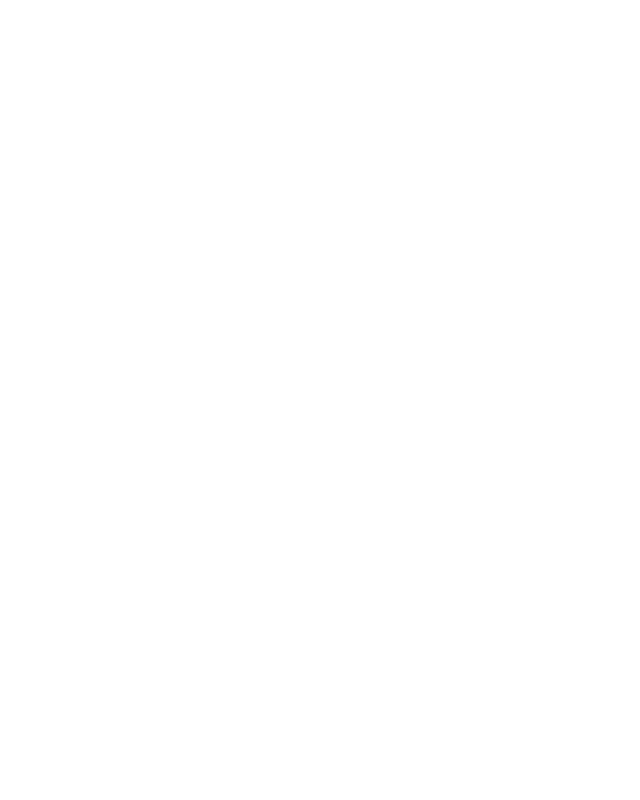
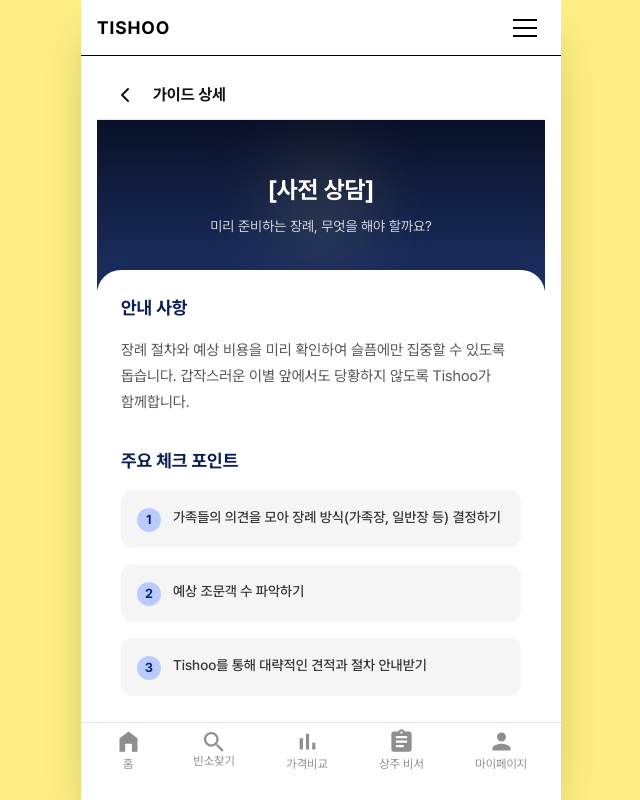
Before and after one commit to dokkk0dahee/Tishoo, a React (Vite) app: page /guide/1 in a window 1280 px wide. Before the commit this address had no page. Shown: the whole page, without its empty margins (319-959 px from the left). Built offline with nearby package versions, Linux system fonts and the light colour scheme.

Commit message:
[FEAT] 가이드 페이지 연결

```diff
--- a/src/App.jsx
+++ b/src/App.jsx
@@ -5,6 +5,7 @@
 import Community from "./pages/compare/Page2";
 import Profile from "./pages/mypage/Page3";
 import Onboarding from "./pages/home/Onboarding";
+import GuideDetail from "./pages/home/GuideDetail";
 
 function App() {
   return (
@@ -16,6 +17,7 @@
           <Route path="/page2" element={<Community />} />
           <Route path="/page3" element={<Profile />} />
           <Route path="/onboarding" element={<Onboarding />} />
+          <Route path="/guide/:id" element={<GuideDetail />} />
         </Route>
       </Routes>
     </BrowserRouter>
--- /dev/null
+++ b/src/pages/home/GuideDetail.jsx
@@ -0,0 +1,114 @@
+import { useParams, useNavigate } from "react-router-dom";
+
+// 🌟 각 가이드의 상세 내용 데이터 (해커톤용으로 파일 안에 직접 넣었습니다)
+const guideDetails = {
+    consult: {
+        title: "[사전 상담]",
+        subtitle: "미리 준비하는 장례, 무엇을 해야 할까요?",
+        content: "장례 절차와 예상 비용을 미리 확인하여 슬픔에만 집중할 수 있도록 돕습니다. 갑작스러운 이별 앞에서도 당황하지 않도록 Tishoo가 함께합니다.",
+        steps: [
+            "가족들의 의견을 모아 장례 방식(가족장, 일반장 등) 결정하기",
+            "예상 조문객 수 파악하기",
+            "Tishoo를 통해 대략적인 견적과 절차 안내받기"
+        ],
+        imgBg: "bg-gradient-to-b from-[#0A1128] to-[#1C3166]"
+    },
+    passing: {
+        title: "[임종]",
+        subtitle: "가장 먼저 해야 할 일",
+        content: "사랑하는 분이 숨을 거두셨을 때, 경황이 없으시겠지만 침착하게 다음 단계들을 진행하셔야 합니다.",
+        steps: [
+            "자택/요양원 임종 시: 119 구급대 또는 인근 병원 연락하여 사망진단서(시체검안서) 발급",
+            "병원 임종 시: 원무과에서 사망진단서 발급 (최소 5~7부 필요)",
+            "Tishoo 또는 장례식장에 연락하여 앰뷸런스 호출 및 빈소 예약"
+        ],
+        imgBg: "bg-gradient-to-b from-[#0A1128] to-[#1A264A]"
+    },
+    during: {
+        title: "[장례 중]",
+        subtitle: "3일간의 장례 절차 안내",
+        content: "장례식장에 도착한 후부터 발인 전까지의 전반적인 절차를 안내해 드립니다. 유가족은 조문객을 맞이하는 데 집중해 주세요.",
+        steps: [
+            "1일차: 빈소 차림, 영정사진 안치, 조문객 맞이 시작",
+            "2일차: 입관식 진행 (고인과의 마지막 인사), 성복제(제사) 또는 예배",
+            "비용 중간 정산 및 발인(3일차) 준비 사항 점검"
+        ],
+        imgBg: "bg-gradient-to-b from-[#0A1128] to-[#1C3166]"
+    },
+    leaving: {
+        title: "[발인]",
+        subtitle: "마지막 배웅과 장지 이동",
+        content: "고인과 함께 장례식장을 떠나 화장장이나 장지로 이동하는 마지막 절차입니다.",
+        steps: [
+            "발인제(영결식) 진행",
+            "운구 인원 확인 (보통 4~6명 필요)",
+            "화장장 이동 및 화장 진행 -> 장지(납골당/수목장 등) 안치",
+            "장례식장 최종 비용 정산"
+        ],
+        imgBg: "bg-gradient-to-b from-[#0A1128] to-[#1C3166]"
+    }
+};
+
+const GuideDetail = () => {
+    const { id } = useParams(); // URL에서 'consult', 'passing' 같은 ID를 빼옵니다!
+    const navigate = useNavigate();
+
+    // ID에 맞는 데이터 찾기 (만약 이상한 주소로 오면 consult를 기본으로 보여줌)
+    const data = guideDetails[id] || guideDetails["consult"];
+
+    return (
+        <div className="flex flex-col h-full bg-[#F8F9FA] overflow-y-auto">
+
+            {/* 상단 네비게이션 바 (뒤로 가기) */}
+            <div className="sticky top-0 z-50 flex items-center h-[56px] px-4 bg-white border-b-[1px] border-[#E3E6F0]">
+                <button
+                    onClick={() => navigate(-1)}
+                    className="p-2 -ml-2 text-[#111111]"
+                >
+                    <svg width="24" height="24" viewBox="0 0 24 24" fill="none" xmlns="http://www.w3.org/2000/svg">
+                        <path d="M15 18L9 12L15 6" stroke="currentColor" strokeWidth="2" strokeLinecap="round" strokeLinejoin="round"/>
+                    </svg>
+                </button>
+                <h1 className="text-[16px] font-bold text-[#111111] ml-2">가이드 상세</h1>
+            </div>
+
+            {/* 1. 상단 배너 이미지 영역 */}
+            <div className={`w-full h-[200px] ${data.imgBg} relative flex flex-col items-center justify-center px-6 text-center`}>
+                <div className="absolute w-[80px] h-[80px] bg-yellow-200/20 rounded-full blur-2xl"></div>
+                <h2 className="text-[24px] font-bold text-white z-10 mb-2">{data.title}</h2>
+                <p className="text-[14px] text-white/80 z-10">{data.subtitle}</p>
+            </div>
+
+            {/* 2. 본문 내용 영역 */}
+            <div className="flex-1 bg-white rounded-t-[24px] -mt-[20px] p-6 z-20 relative shadow-[0_-4px_10px_rgba(0,0,0,0.05)]">
+
+                <div className="mb-8">
+                    <h3 className="text-[18px] font-bold text-[#0B1F57] mb-4">안내 사항</h3>
+                    <p className="text-[15px] text-[#555555] leading-[26px] break-keep">
+                        {data.content}
+                    </p>
+                </div>
+
+                {/* 3. 단계별 체크리스트(스텝) 영역 */}
+                <div>
+                    <h3 className="text-[18px] font-bold text-[#0B1F57] mb-4">주요 체크 포인트</h3>
+                    <div className="flex flex-col gap-4">
+                        {data.steps.map((step, index) => (
+                            <div key={index} className="flex items-start gap-3 bg-[#F5F5F5] p-4 rounded-[12px]">
+                                <div className="w-[24px] h-[24px] rounded-full bg-[#B9CCFD] text-[#0A2472] flex items-center justify-center text-[13px] font-bold shrink-0 mt-[2px]">
+                                    {index + 1}
+                                </div>
+                                <p className="text-[14px] font-medium text-[#333333] leading-[22px] break-keep">
+                                    {step}
+                                </p>
+                            </div>
+                        ))}
+                    </div>
+                </div>
+
+            </div>
+        </div>
+    );
+};
+
+export default GuideDetail;
```
